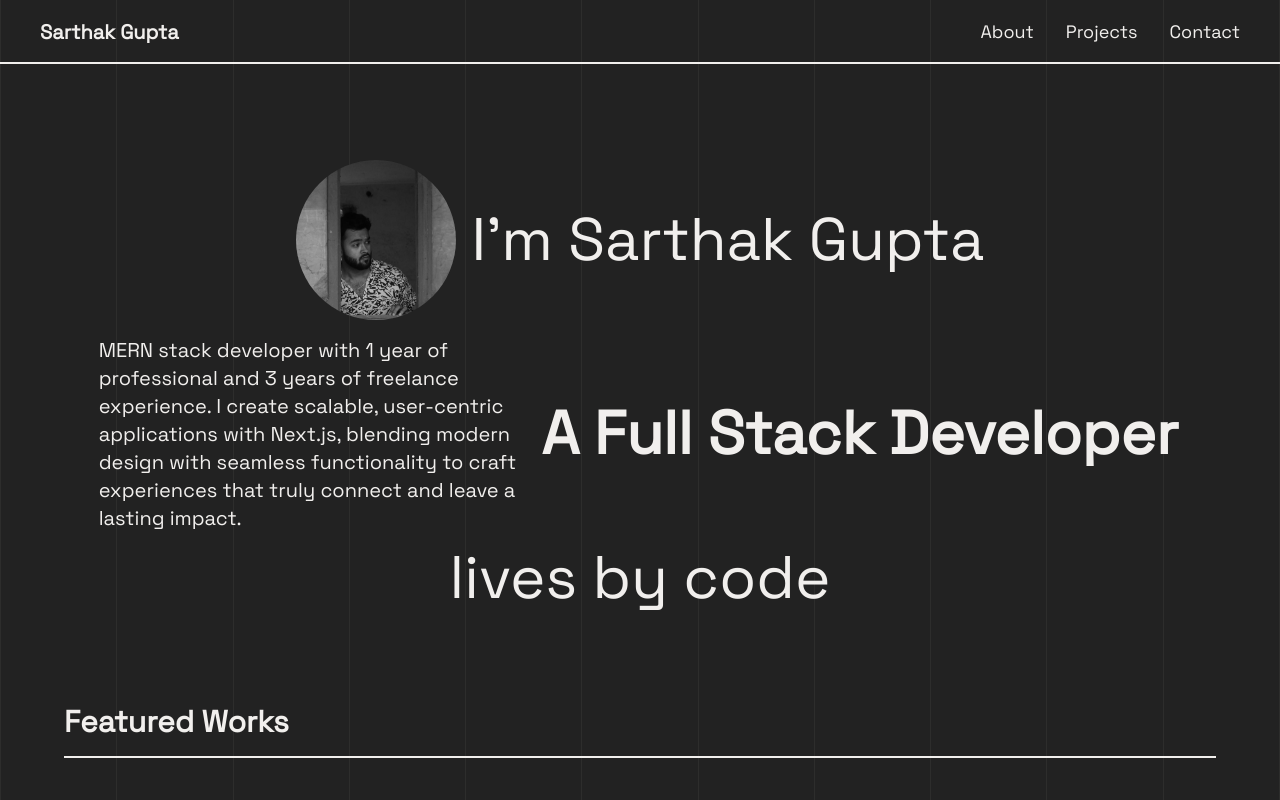
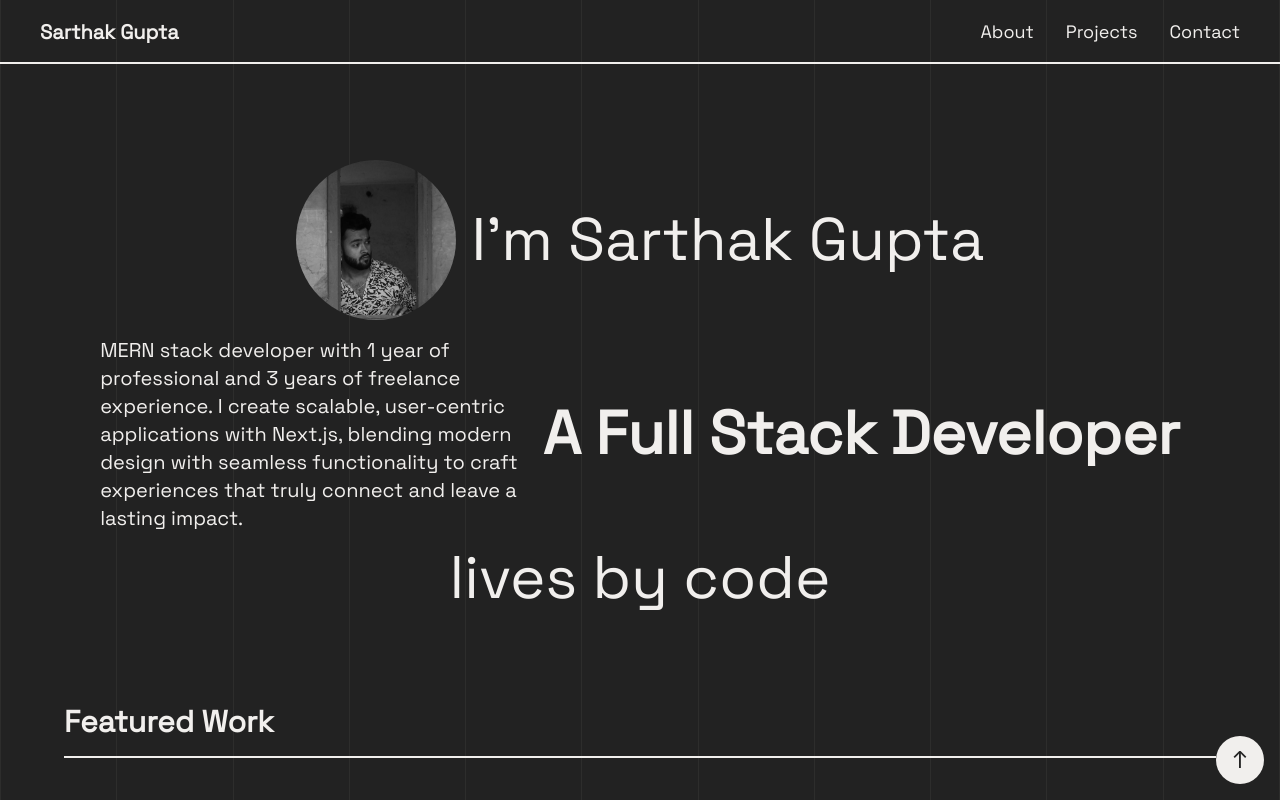
Before and after one commit to sarthak-g75/portfolio, a React (Vite) app: page / in a window 1280 px wide. Shown: the top 800 px of the page. Built offline with nearby package versions, Linux system fonts and the light colour scheme.

Commit message:
updated the project data

```diff
--- a/src/App.jsx
+++ b/src/App.jsx
@@ -5,9 +5,12 @@ import Cursor from './components/cursor.jsx'
 import Landing from './pages/Landing.jsx'
 import Footer from './components/Footer.jsx'
 import Contact from './pages/Contact.jsx'
+import ProjectPage from './pages/ProjectPage.jsx'
+import JumpToTopButton from './components/JumpToTopButton.jsx'
 function App() {
   return (
     <div className='text-primary'>
+      <JumpToTopButton />
       <Bg />
       <Cursor />
       <Navbar />
@@ -20,6 +23,10 @@ function App() {
           path='/contact-me'
           element={<Contact />}
         />
+        <Route
+          path='/project/:projectId'
+          element={<ProjectPage />}
+        />
       </Routes>
       <Footer />
     </div>
--- a/src/assets/projectData.js
+++ b/src/assets/projectData.js
@@ -4,7 +4,7 @@ export const projectData = [
     description: `Konnect Kitchen—Delhi NCR’s one-stop shop for premium crockery &
               utensils, serving up style with a seamless shopping experience!`,
     buttonText: 'Website Development',
-    link: '/',
+    link: '/project/1',
     img: [
       '/konnect-kitchen/img1.png',
       '/konnect-kitchen/img2.png',
@@ -16,7 +16,7 @@ export const projectData = [
     title: `Arkitekt`,
     description: `Gave Arkitekt a fresh new look with a sleek, redesigned website that puts their bold architectural vision front and center!`,
     buttonText: 'Web Design',
-    link: '/',
+    link: '/project/2',
     img: [
       '/arkitekt/img1.png',
       '/arkitekt/img2.png',
@@ -29,7 +29,7 @@ export const projectData = [
     title: `Funkyverse`,
     description: `Funkyverse is a whole vibe! 🔥 Bold, edgy, and straight-up statement-makers. The designs? Next-level. The quality? Top-tier. Every piece screams stand out. Can’t wait to see what’s next—def a must-have for the style rebels! `,
     buttonText: 'Web Design and Development',
-    link: '/',
+    link: '/project/3',
     img: [
       '/funky/img1.png',
       '/funky/img2.png',
@@ -42,7 +42,7 @@ export const projectData = [
     title: `Utilitiessave`,
     description: `Our revamped website beautifully showcases our energy-saving solutions with a seamless blend of design and functionality, ensuring a smooth and engaging user experience.`,
     buttonText: 'Web Design and Development',
-    link: '/',
+    link: '/project/4',
     img: [
       '/utilitiessave/img1.png',
       '/utilitiessave/img2.png',
--- a/src/components/About.jsx
+++ b/src/components/About.jsx
@@ -1,12 +1,13 @@
 import React from 'react'
+import SubTitle from './SubTitle'
 
 const About = () => {
   return (
     <div
-      className='h-screen'
+      className='flex flex-col items-center h-screen scroll-mt-10'
       id='about'
     >
-      About
+      <SubTitle title='About' />
     </div>
   )
 }
--- a/src/components/Hero.jsx
+++ b/src/components/Hero.jsx
@@ -79,7 +79,7 @@ const Hero = () => {
               damping: 10,
               delay: 1.2,
             }}
-            className='hidden text-3xl font-bold lg:block lg:w-1/2 2xl:text-9xl lg:text-6xl lg:text-wrap text-nowrap'
+            className='hidden text-3xl font-bold lg:block 2xl:w-1/2 2xl:text-9xl lg:text-6xl lg:text-wrap text-nowrap'
           >
             A Full Stack Developer
           </motion.h2>
--- /dev/null
+++ b/src/components/Image.jsx
@@ -0,0 +1,26 @@
+import { motion } from 'framer-motion'
+import { Link } from 'react-router-dom'
+
+const Image = ({ link }) => {
+  return (
+    <Link to={link}>
+      <motion.img
+        initial={{ opacity: 0, x: 30 }} // Start slightly lower for a natural rise effect
+        whileInView={{ opacity: 1, x: 0 }} // Moves to its normal position
+        transition={{
+          type: 'spring',
+          stiffness: 120, // Slightly more bounce for a snappy feel
+          damping: 22, // Smooth stop without feeling abrupt
+          delay: 0.5, // Reduces wait time
+        }}
+        data-hover-text='Read More'
+        viewport={{ once: true, amount: 0.3 }} // Triggers slightly sooner
+        src='/demo.png'
+        alt=''
+        className='2xl:w-[1200px] 2xl:h-[600px] lg:w-[800px] lg:h-[400px] object-cover aspect-[1/1] cursor-pointer'
+      />
+    </Link>
+  )
+}
+
+export default Image
--- /dev/null
+++ b/src/components/JumpToTopButton.jsx
@@ -0,0 +1,14 @@
+const JumpToTopButton = () => {
+  return (
+    <div
+      onClick={() => {
+        window.scrollTo({ top: 0, behavior: 'smooth' })
+      }}
+      className='fixed flex items-center justify-center w-12 h-12 text-2xl rounded-full cursor-pointer bottom-4 right-4 bg-primary text-accent'
+    >
+      &uarr;
+    </div>
+  )
+}
+
+export default JumpToTopButton
--- a/src/components/Navbar.jsx
+++ b/src/components/Navbar.jsx
@@ -84,7 +84,6 @@ const Navbar = () => {
                     ease: easeInOut,
                     delay: delay * (index + 1),
                   }}
-                  data-hover-text={link.name}
                   className='cursor-pointer'
                 >
                   {link.name}
--- a/src/components/ProjectSection.jsx
+++ b/src/components/ProjectSection.jsx
@@ -1,6 +1,7 @@
 import { motion } from 'motion/react'
-import { Link } from 'react-router-dom'
+// import { Link } from 'react-router-dom'
 import Button from './Button'
+import Image from './Image'
 import AutoCarousel from './AutoCarousel'
 const ProjectSection = ({ elem, index }) => {
   const { title, description, buttonText, link, img } = elem
@@ -9,7 +10,7 @@ const ProjectSection = ({ elem, index }) => {
   return (
     <div className='flex flex-col justify-center w-full h-[60vh] lg:h-[80vh]'>
       <div
-        className={`flex flex-col-reverse justify-between gap-6 lg:gap-0 ${
+        className={`flex flex-col-reverse w-full  gap-6 lg:gap-12 ${
           index % 2 === 0 ? 'lg:flex-row' : 'lg:flex-row-reverse'
         } `}
       >
@@ -59,23 +60,7 @@ const ProjectSection = ({ elem, index }) => {
             </motion.div>
           </div>
         </div>
-        {/* <Link to={link}>
-          <motion.img
-            initial={{ opacity: 0, x: 30 }} // Start slightly lower for a natural rise effect
-            whileInView={{ opacity: 1, x: 0 }} // Moves to its normal position
-            transition={{
-              type: 'spring',
-              stiffness: 120, // Slightly more bounce for a snappy feel
-              damping: 22, // Smooth stop without feeling abrupt
-              delay: 0.5, // Reduces wait time
-            }}
-            data-hover-text='Read More'
-            viewport={{ once: true, amount: 0.3 }} // Triggers slightly sooner
-            src='/demo.png'
-            alt=''
-            className='2xl:w-[1200px] 2xl:h-[600px] lg:w-[800px] lg:h-[400px] object-cover aspect-[1/1] cursor-pointer'
-          />
-        </Link> */}
+        {/* <Image link={link} /> */}
         <motion.div
           initial={{ opacity: 0, x: reverseX }} // Start slightly lower for a natural rise effect
           whileInView={{ opacity: 1, x: 0 }} // Moves to its normal position
--- a/src/components/Projects.jsx
+++ b/src/components/Projects.jsx
@@ -1,21 +1,14 @@
 import { motion } from 'motion/react'
 import ProjectSection from './ProjectSection'
 import { projectData } from '../assets/projectData'
+import SubTitle from './SubTitle'
 const Projects = () => {
   return (
     <div
-      className='flex flex-col items-center '
+      className='flex flex-col items-center scroll-mt-10'
       id='projects'
     >
-      <motion.div
-        initial={{ opacity: 0 }}
-        animate={{ opacity: 1 }}
-        transition={{ duration: 1, delay: 1.2, ease: 'easeOut' }}
-        className='flex flex-col md:w-[90%] w-[85%] gap-4  '
-      >
-        <h2 className='text-3xl font-semibold 2xl:text-4xl'>Featured Works</h2>
-        <div className='w-full h-[2px] bg-primary'></div>
-      </motion.div>
+      <SubTitle title='Featured Work' />
       <div className='flex flex-col md:w-[90%] w-[85%] gap-20 lg:gap-40 py-16 '>
         {projectData.map((elem, index) => {
           return (
--- /dev/null
+++ b/src/components/SubTitle.jsx
@@ -0,0 +1,16 @@
+import { motion } from 'motion/react'
+const SubTitle = ({ title }) => {
+  return (
+    <motion.div
+      initial={{ opacity: 0 }}
+      animate={{ opacity: 1 }}
+      transition={{ duration: 1, delay: 1.2, ease: 'easeOut' }}
+      className='flex flex-col md:w-[90%] w-[85%] gap-4  '
+    >
+      <h2 className='text-3xl font-semibold 2xl:text-4xl'>{title}</h2>
+      <div className='w-full h-[2px] bg-primary'></div>
+    </motion.div>
+  )
+}
+
+export default SubTitle
--- /dev/null
+++ b/src/pages/ProjectPage.jsx
@@ -0,0 +1,7 @@
+import React from 'react'
+
+const ProjectPage = () => {
+  return <div>ProjectPage</div>
+}
+
+export default ProjectPage
```
